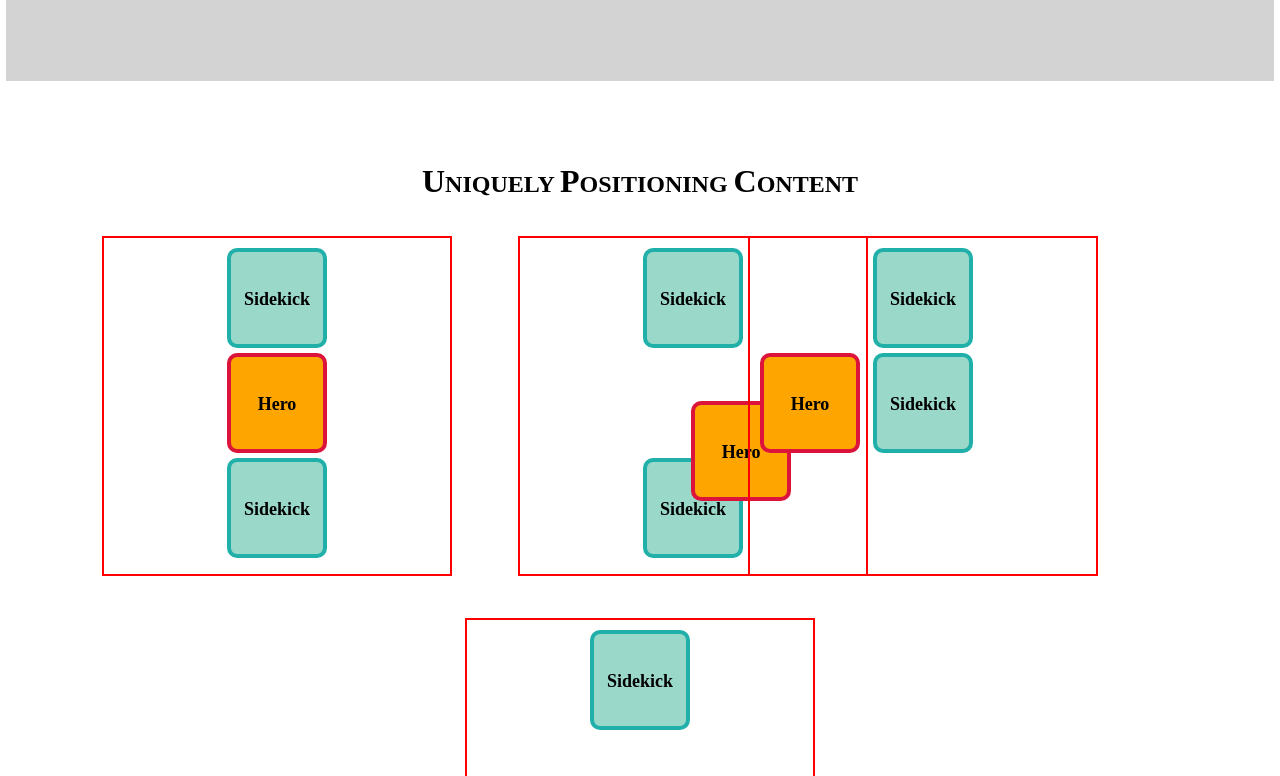
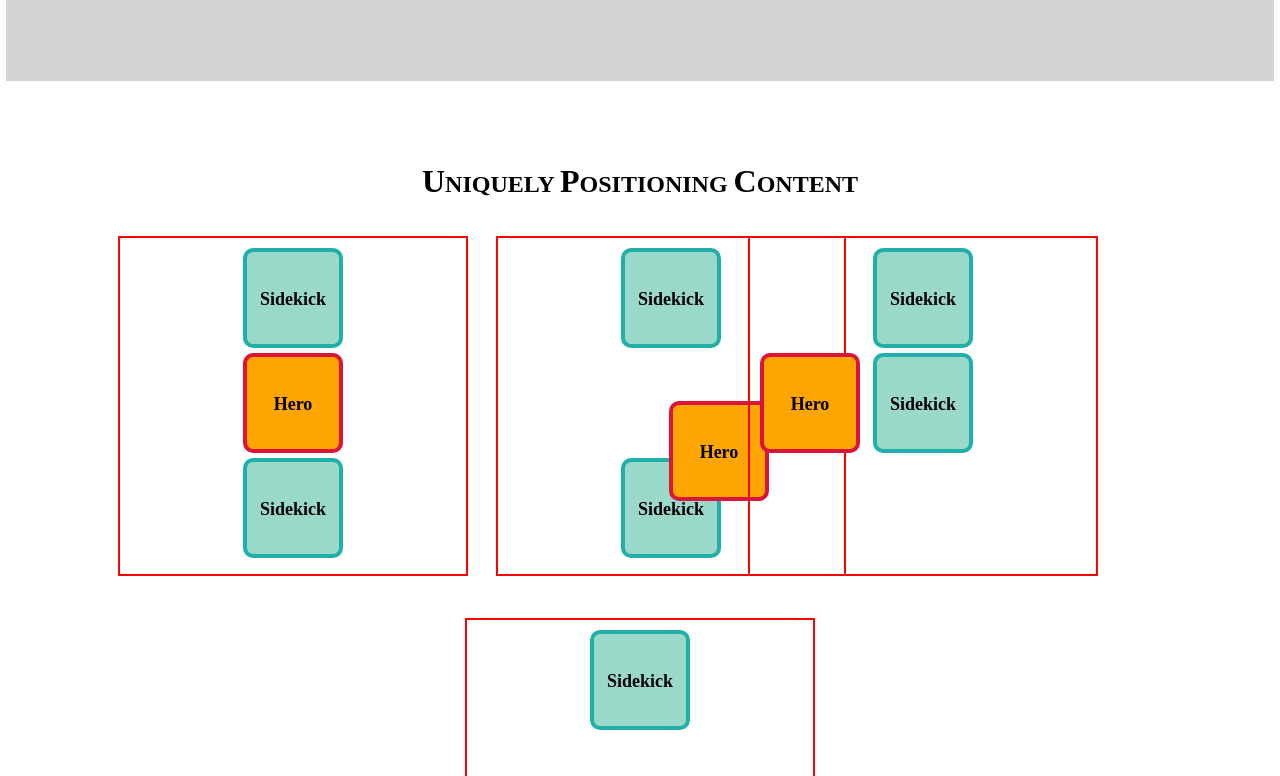
Before and after one commit to Ravi140891/Weekend-Assignment, a plain HTML site: page index.html in a window 1280 px wide. Shown: the part 600-1376 px from the top of the page. Drawn offline with Linux system fonts and the light colour scheme.

Commit message:
modify 5

```diff
--- a/style.css
+++ b/style.css
@@ -125,14 +125,13 @@ section span {
 }
 .sec5 .parent1{
     position: absolute;
-    left: 1rem;
+    left: 2rem;
     min-width: 350px;
     min-height: 340px;
-    margin-right: 2rem;
 }
 .sec5 .parent2{
     position: absolute;
-    left: 39%;
+    left: 37%;
     min-width: 350px;
     min-height: 340px;
 }
```
